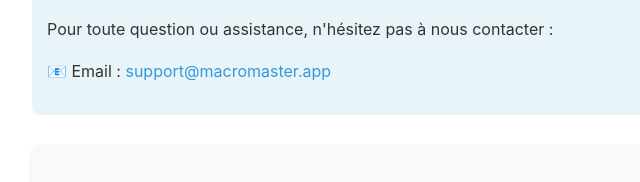
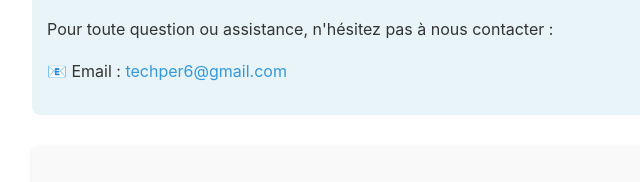
Before and after one commit to EnzoPereira83/MacroMaster-Support, a plain HTML site: page index.html in a window 1280 px wide. Shown: the part 1394-1576 px from the top of the page, 208-848 px from the left. Drawn offline with Linux system fonts and the light colour scheme.

Commit message:
Mise à jour de l'adresse email de contact

```diff
--- a/index.html
+++ b/index.html
@@ -99,7 +99,7 @@
     <div class="contact-info">
         <h2>Contact et Support</h2>
         <p>Pour toute question ou assistance, n'hésitez pas à nous contacter :</p>
-        <p>📧 Email : <a href="mailto:support@macromaster.app">support@macromaster.app</a></p>
+        <p>📧 Email : <a href="mailto:techper6@gmail.com">techper6@gmail.com</a></p>
     </div>
 
     <div class="section">
```
Also changed, not shown: privacy.html (+1 -1 lines).
